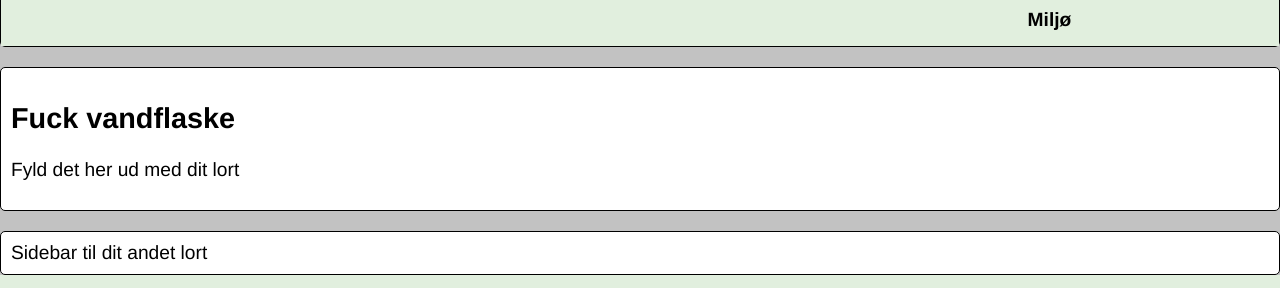
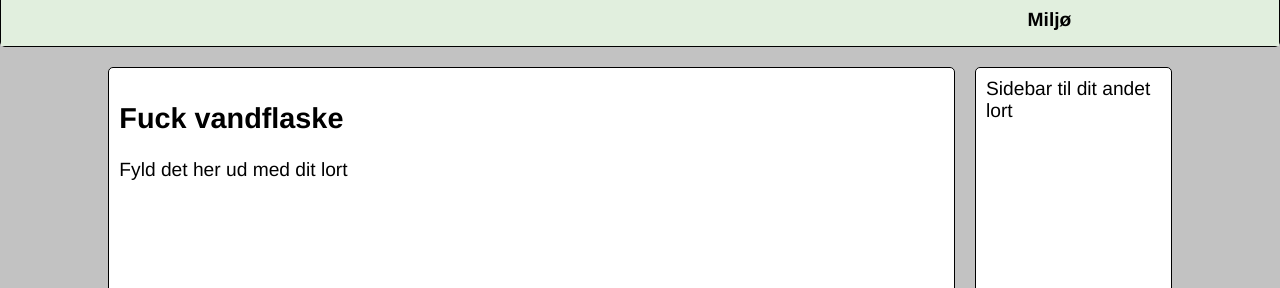
Before and after one commit to semig1/greenwave, a plain HTML site: page index.html in a window 1280 px wide. Shown: the part 129-417 px from the top of the page. Drawn offline with Linux system fonts and the light colour scheme.

Commit message:
Terminal x MacOS
"Opdateret css til forside"

```diff
--- a/stylesheet.css
+++ b/stylesheet.css
@@ -36,6 +36,15 @@ footer{
 	grid-template-columns: auto auto auto auto;
 
 }
+  .content {
+    grid-column: col-start 2 / span 8;
+    grid-row: 5/32;
+
+	}
+  .side {
+	grid-column: col-start 10 / span 2;
+	  grid-row: 5/32;}
+
 .kontakt {
 	grid-column: 1;
 	grid-row: 1;
@@ -182,6 +191,7 @@ footer{
 	display: grid;
 	grid-column: 1/12;
 }
+
 .kontakt {
 	display: grid;
 	grid-column: 2/12;
```
